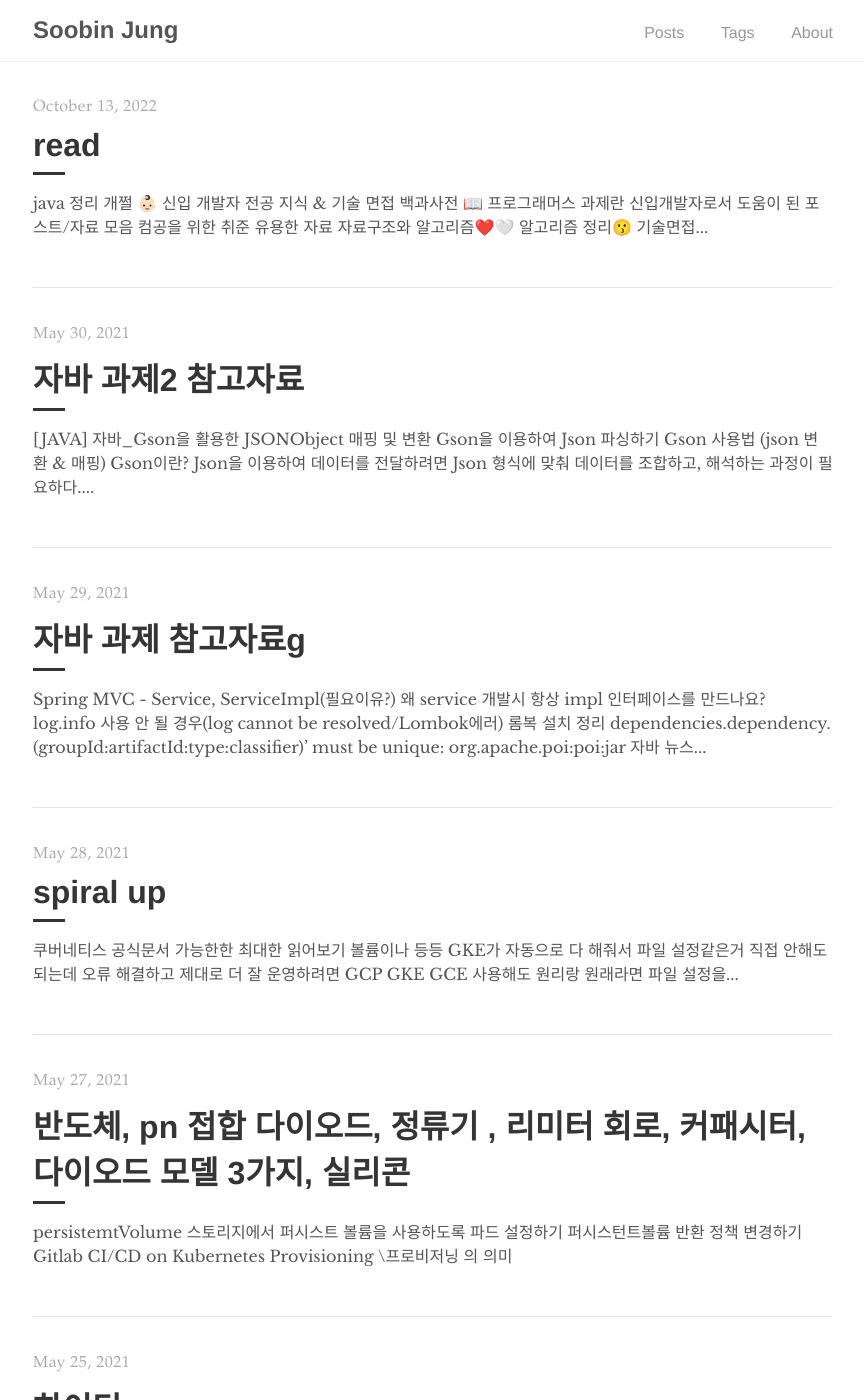
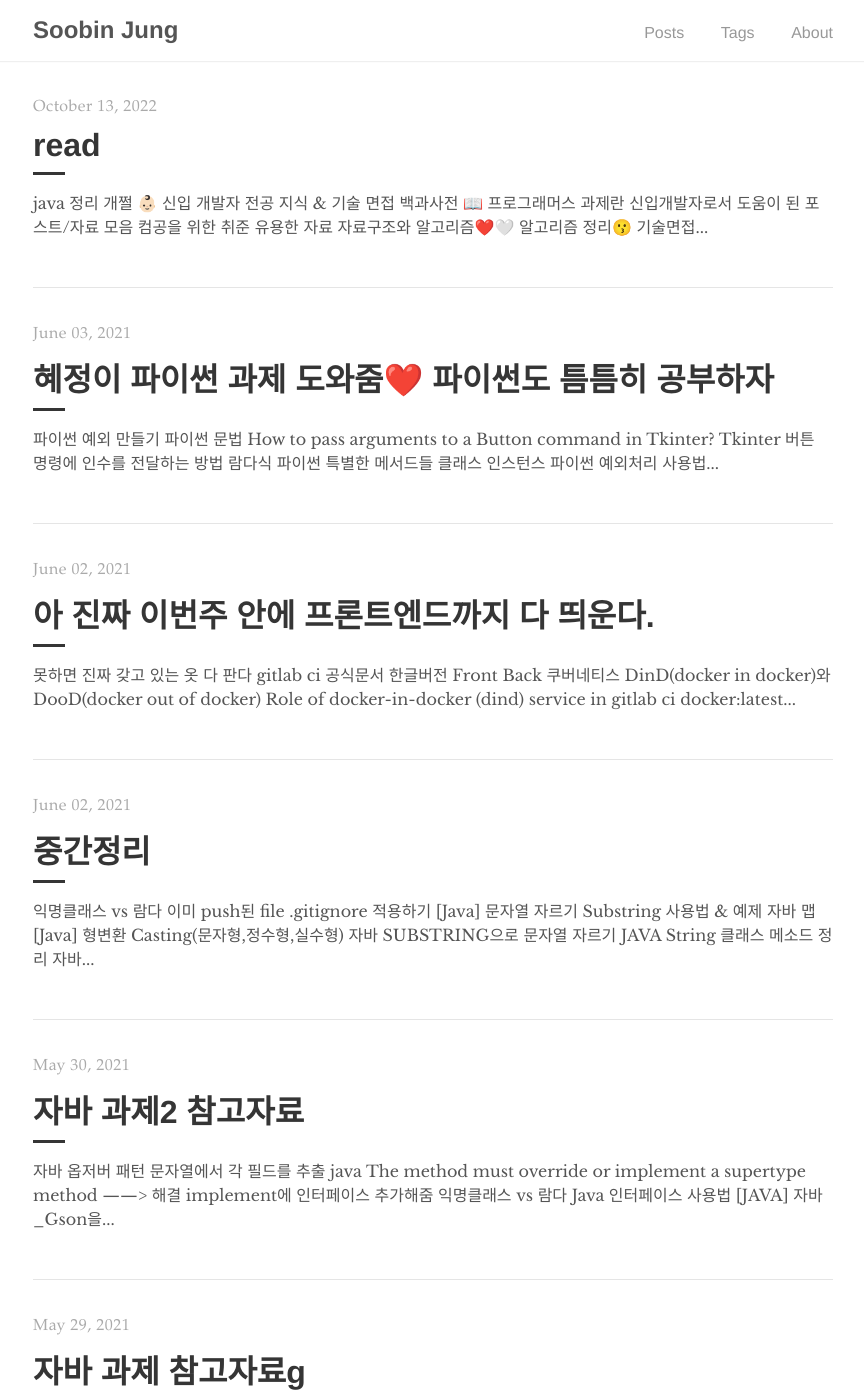
Before and after one commit to SoobinJung1013/SoobinJung1013.github.io, a Jekyll site: the page built from index.html, in a window 1280 px wide and 1400 px high. Shown: the whole window, without its empty margins (207-1071 px from the left). Built offline with Jekyll 4.4.1, drawn with Linux system fonts in a browser that asks for light colours; the list of posts is cut into pages by our own code; some of the changed text lies outside the part shown.

Commit message:
정수빈 정신차려..ㅠㅠㅜ

```diff
--- a/_posts/2021-05-30-81.md
+++ b/_posts/2021-05-30-81.md
@@ -6,8 +6,21 @@ comments: true
 tags: Tale
 
 
+---
 
----
+[자바 옵저버 패턴](https://donghyeon.dev/design%20pattern/2020/05/14/Observer-%ED%8C%A8%ED%84%B4/)
+
+문자열에서 각 필드를 추출 java
+
+# The method must override or implement a supertype method
+
+------> 해결 implement에 인터페이스 추가해줌
+
+
+
+### [익명클래스 vs 람다](https://skasha.tistory.com/34)
+
+[Java 인터페이스 사용법](https://m.blog.naver.com/PostView.naver?isHttpsRedirect=true&blogId=50after&logNo=220907064758)
 
 [[JAVA\] 자바_Gson을 활용한 JSONObject 매핑 및 변환](https://mine-it-record.tistory.com/257)
 
@@ -134,3 +147,27 @@ http://blog.woniper.net/194
 
 
 https://pcdate.blogspot.com/2013/05/mybatis-foreach.html
+
+
+
+
+
+
+
+
+
+
+
+
+
+
+
+
+
+
+
+
+
+
+
+readData()에서 <payload>`r`n
--- /dev/null
+++ b/_posts/2021-06-02-82.md
@@ -0,0 +1,77 @@
+---
+layout: post
+title:  "중간정리"
+author: "Soobin Jung"
+comments: true
+tags: Tale
+
+
+---
+
+### [익명클래스 vs 람다](https://skasha.tistory.com/34)
+
+# [이미 push된 file .gitignore 적용하기](https://cjh5414.github.io/gitignore-update/)
+
+# [[Java] 문자열 자르기 Substring 사용법 & 예제](https://machine-geon.tistory.com/73)
+
+[자바 맵](https://bvc12.tistory.com/163)
+
+## [[Java\] 형변환 Casting(문자형,정수형,실수형)](https://coding-factory.tistory.com/130)
+
+[자바 SUBSTRING으로 문자열 자르기](https://jamesdreaming.tistory.com/81)
+
+# [JAVA String 클래스 메소드 정리](http://www.dreamy.pe.kr/zbxe/3766960)
+
+[자바 Exception 처리하기](https://velog.io/@codemcd/Java-Exception-%EC%B2%98%EB%A6%AC%ED%95%98%EA%B8%B0-w4k1yecz4f)
+
+
+
+[자바 정규표현식 활용하기](https://enterkey.tistory.com/353)
+
+[[java] 특정 문자열 사이의 문자열 추출하기, 정규식](https://m.blog.naver.com/PostView.naver?isHttpsRedirect=true&blogId=rorean&logNo=221582429295)
+
+[[Java\] 지역변수와 전역변수](https://java119.tistory.com/20)
+
+# [옵저버 패턴(Observer Pattern1)](https://vsh123.github.io/observer%20pattern/observer-pattern/)
+
+# [옵저버 패턴(Observer Pattern)](https://johngrib.github.io/wiki/observer-pattern/)
+
+프로그래밍/디자인패턴
+
+## [[디자인패턴] 옵저버 패턴 (Observer Pattern) 아주 간단하게 정리해보기](https://pjh3749.tistory.com/266)
+
+
+
+[자바 인터페이스 구현](https://blog.naver.com/mals93/220716635488)
+
+# [[Java 20] 자바 - 인터페이스(1)](https://hyuntaekhong.github.io/blog/java-basic20/)
+
+### [Spring Security](https://codingnotes.tistory.com/70?category=791317)
+
+[DAO, VO, DTO 란](https://developer-joe.tistory.com/48)
+
+[String을 byte[] 배열로 변환하는 법 - getBytes() 메소드에 대해](https://developer-joe.tistory.com/48 )
+
+# [자바 extends, implements 차이](https://velog.io/@hkoo9329/%EC%9E%90%EB%B0%94-extends-implements-%EC%B0%A8%EC%9D%B4)
+
+
+
+[자바 클래스 생성자 게터세터](https://maktooob.tistory.com/35)
+
+# [JMS 메시지 페이로드](https://www.ibm.com/docs/ko/integration-bus/10.0?topic=ssmkhh-10-0-0-com-ibm-etools-mft-doc-ac24869--htm)
+
+# [java - 큰 페이로드를 처리하는 Netty의 기능](https://pythonq.com/so/java/487679)
+
+## [Netty - 네티 개념과 아키텍쳐](https://coding-start.tistory.com/318)
+
+# [JWT(Json Web Token)](https://ksshlee.github.io/spring/java/jwt/)
+
+[[Java] String -> byte, byte -> String 변환](https://roadrunner.tistory.com/139 )
+
+[자바 LOG4J](https://calebpro.tistory.com/203)
+
+[소프트웨어 엔지니어링 디자인패턴](https://galid1.tistory.com/category/Software%20Engineering/%EB%94%94%EC%9E%90%EC%9D%B8%ED%8C%A8%ED%84%B4%28Design%20Pattern%29)
+
+## [[자바/JAVA\] 문자열 다루기 2 STRING GETBYTES 인코딩, 디코딩](https://reakwon.tistory.com/76)
+
+# [Gson 사용하여 Json 생성 및 파싱](https://dejavuhyo.github.io/posts/generating-parsing-json-using-gson/)
--- /dev/null
+++ b/_posts/2021-06-02-83.md
@@ -0,0 +1,34 @@
+---
+layout: post
+title:  "아 진짜 이번주 안에 프론트엔드까지 다 띄운다."
+author: "Soobin Jung"
+comments: true
+tags: Tale
+
+
+---
+
+못하면 진짜 갖고 있는 옷 다 판다
+
+
+
+[gitlab ci 공식문서 한글버전](https://insight.infograb.net/docs/user/ci_cd_jobs)
+
+[Front Back 쿠버네티스](https://sretips.com.br/kubernetes/kubernets-minikube-frontend-backend/)
+
+### [DinD(docker in docker)와 DooD(docker out of docker)](https://aidanbae.github.io/code/docker/dinddood/)
+
+# [Role of docker-in-docker (dind) service in gitlab ci](https://stackoverflow.com/questions/47280922/role-of-docker-in-docker-dind-service-in-gitlab-ci)
+
+- [`docker:latest`](https://github.com/docker-library/docker/blob/157869f94ea90e2acb4d0f77045d99079ead821c/18.02/Dockerfile) contains everything necessary to connect to a docker daemon, i.e., to run `docker build`, `docker run` and such. It also contains the docker daemon but it's not started as its entrypoint.
+- [`docker:dind`](https://github.com/docker-library/docker/blob/157869f94ea90e2acb4d0f77045d99079ead821c/18.02/dind/Dockerfile) builds on `docker:latest` and starts a docker daemon as its entrypoint.
+
+# [docker.errors.DockerException: Error while fetching server API version](https://stackoverflow.com/questions/64952238/docker-errors-dockerexception-error-while-fetching-server-api-version)
+
+에러 뷔페도 아니고 종류별로 다 뜨네 ...
+
+Are you sure docker is running on your system? You can get that error when compose is not able to connect to docker via docker socket (if any other way for connection is not defined).
+
+If you are running on linux, usually you can run "systemctl status docker" to check if docker daemon is running and "systemctl start docker" to start it.
+
+It would help to tell what OS and docker version are you using.
--- /dev/null
+++ b/_posts/2021-06-03-84.md
@@ -0,0 +1,35 @@
+---
+layout: post
+title:  "혜정이 파이썬 과제 도와줌❤️ 파이썬도 틈틈히 공부하자"
+author: "Soobin Jung"
+comments: true
+tags: Tale
+
+
+---
+
+[파이썬 예외 만들기](https://dojang.io/mod/page/view.php?id=2401)
+
+[파이썬 문법](https://namu.wiki/w/Python)
+
+# [How to pass arguments to a Button command in Tkinter?](https://stackoverflow.com/questions/6920302/how-to-pass-arguments-to-a-button-command-in-tkinter)
+
+# [Tkinter 버튼 명령에 인수를 전달하는 방법](https://www.delftstack.com/ko/howto/python-tkinter/how-to-pass-arguments-to-tkinter-button-command/)
+
+[람다식](https://namu.wiki/w/%EB%9E%8C%EB%8B%A4%EC%8B%9D)
+
+[파이썬 특별한 메서드들](https://wikidocs.net/89)
+
+클래스 인스턴스
+
+### [파이썬 예외처리 사용법 정리 (Python Exception)](https://withcoding.com/85)
+
+**[Python tkinter 강좌 : 제 3강 - Button**](https://076923.github.io/posts/Python-tkinter-3/)
+
+[파이썬 실습하는거 . 우와 짱 좋다](https://programmers.co.kr/learn/courses/2/lessons/351)
+
+좋으면 모하니 너가 안하는데 ...ㄴ
+
+
+
+[How to Bind Multiple Commands to Tkinter Button?](https://www.geeksforgeeks.org/how-to-bind-multiple-commands-to-tkinter-button/)
```
